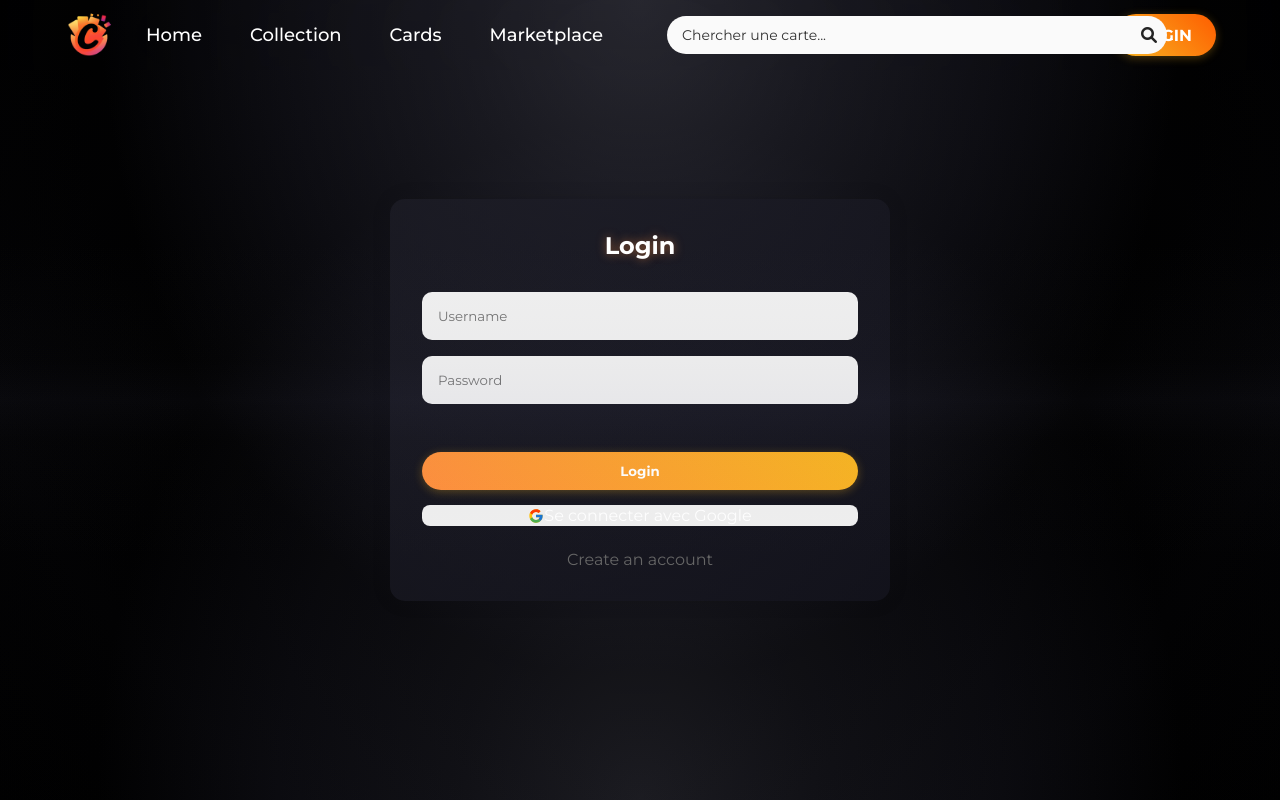
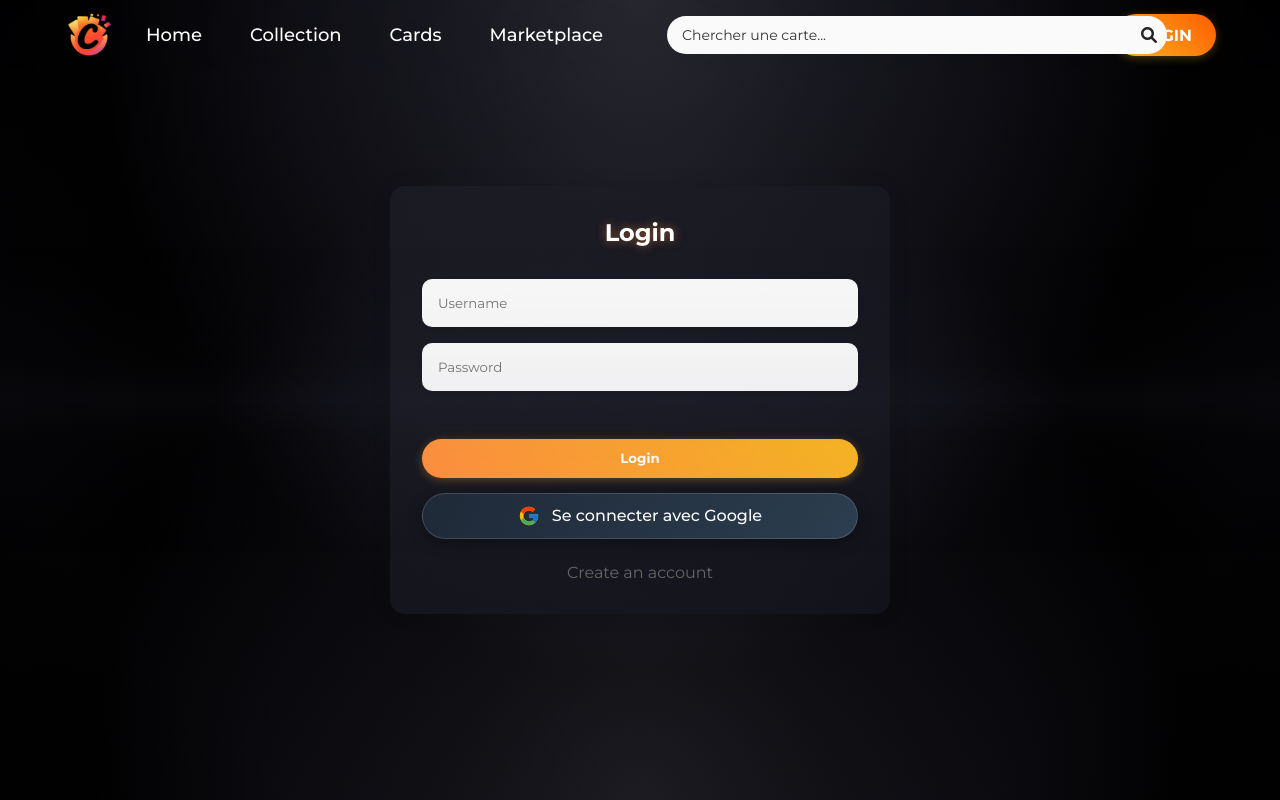
Before and after one commit to AlexF-1203/collectionr-front, a React (Vite) app: page /login in a window 1280 px wide. Built offline with nearby package versions, Linux system fonts and the light colour scheme; no server answers.

Commit message:
Test switch pleas

```diff
--- a/src/components/PokemonCard/index.jsx
+++ b/src/components/PokemonCard/index.jsx
@@ -1,4 +1,4 @@
-import React, { useRef, useState } from 'react';
+import { useRef, useState } from 'react';
 import './styles.css';
 
 const PokemonCard = ({
--- a/src/components/PokemonCollection/index.jsx
+++ b/src/components/PokemonCollection/index.jsx
@@ -1,7 +1,7 @@
-import React, { useState, useEffect } from 'react';
+import { useState, useEffect } from 'react';
 import PokemonCard from '../PokemonCard';
 import './styles.css';
-import { ACCESS_TOKEN } from '../../constants';  // Importez votre constante ACCESS_TOKEN
+import { ACCESS_TOKEN } from '../../constants';
 
 const PokemonCollection = () => {
   const [cards, setCards] = useState([]);
@@ -36,7 +36,7 @@ const PokemonCollection = () => {
 
       const data = await response.json();
       setCards(data.results);
-      setTotalPages(Math.ceil(data.count / 5)); // 5 est le nombre d'éléments par page
+      setTotalPages(Math.ceil(data.count / 5));
     } catch (error) {
       console.error('Erreur:', error);
       setError(error.message);
--- a/src/pages/Home.jsx
+++ b/src/pages/Home.jsx
@@ -19,27 +19,27 @@ const Home = () => {
     return () => clearInterval(interval);
   }, []);
 
-  useEffect(() => {
-    const animateValue = (setter, end, duration) => {
-      const start = 0;
-      const increment = end / (duration / 16);
-      let current = start;
+  // useEffect(() => {
+  //   const animateValue = (setter, end, duration) => {
+  //     const start = 0;
+  //     const increment = end / (duration / 16);
+  //     let current = start;
 
-      const timer = setInterval(() => {
-        current += increment;
-        if (current >= end) {
-          setter(end);
-          clearInterval(timer);
-        } else {
-          setter(Math.floor(current));
-        }
-      }, 16);
-    };
+  //     const timer = setInterval(() => {
+  //       current += increment;
+  //       if (current >= end) {
+  //         setter(end);
+  //         clearInterval(timer);
+  //       } else {
+  //         setter(Math.floor(current));
+  //       }
+  //     }, 16);
+  //   };
 
-    // animateValue(setCollectors, 20000, 2000);
-    // animateValue(setCardsTraded, 150000, 2000);
-    // animateValue(setCollections, 1500, 2000);
-  }, []);
+  //   // animateValue(setCollectors, 20000, 2000);
+  //   // animateValue(setCardsTraded, 150000, 2000);
+  //   // animateValue(setCollections, 1500, 2000);
+  // }, []);
 
   // const trendingCards = [
   //   {
--- a/src/styles/Sign.css
+++ b/src/styles/Sign.css
@@ -28,41 +28,8 @@
   );
   background-color: #000000;
   overflow: auto;
-  /* margin-top: 50px; */
   padding: 25px;
 }
-
-/* .login-container::before {
-  content: '';
-  position: absolute;
-  pointer-events: none;
-  width: 100%;
-  height: 100%;
-  top: 0;
-  left: 0;
-  background:
-    radial-gradient(
-      ellipse at 50% 0%,
-      rgba(100, 100, 120, 0.4) 0%,
-      rgba(70, 70, 90, 0.35) 20%,
-      rgba(50, 50, 70, 0.25) 40%,
-      rgba(0, 0, 0, 0.15) 60%,
-      rgba(20, 20, 30, 0.1) 80%,
-      transparent 100%
-    ),
-    radial-gradient(
-      ellipse at 50% 100%,
-      rgba(100, 100, 120, 0.3) 0%,
-      rgba(70, 70, 90, 0.25) 20%,
-      rgba(50, 50, 70, 0.2) 40%,
-      rgba(0, 0, 0, 0.1) 60%,
-      rgba(20, 20, 30, 0.08) 80%,
-      transparent 100%
-    );
-  z-index: 0;
-  opacity: 1;
-
-} */
 
 .login-container::after {
   content: '';
@@ -109,13 +76,23 @@
   width: 100%;
   padding: 1rem;
   border: none;
-  background-color: #f0f0f0;
+  background-color: #f8f8f8;
   border-radius: 10px;
   margin-bottom: 1rem;
+  color: #333;
+  box-shadow: 0 2px 6px rgba(0, 0, 0, 0.05);
+  transition: all 0.3s ease;
+}
+
+.form-inputs input:focus,
+.form-inputs input:hover {
+  outline: none;
+  background-color: #ffffff;
+  box-shadow: 0 0 0 3px rgba(255, 143, 63, 0.3), 0 0 10px rgba(255, 143, 63, 0.2);
+  border: 1px solid rgba(255, 143, 63, 0.5);
 }
 
 .button-shine {
-  /* background: linear-gradient(45deg, #F8B622, #FE5D00); */
   background: linear-gradient(45deg, #FF8F3F, #F8B622);
   color: white;
   border: none;
@@ -131,25 +108,35 @@
   width: 100%;
 }
 
-/* .button-shine::before {
-  transform: translateY(-2px);
-  box-shadow: 0 6px 20px rgba(255, 143, 63, 0.4);
-} */
 
 .custom-google-btn {
   width: 100%;
-  color: white;
+  display: flex;
+  align-items: center;
+  justify-content: center;
+  gap: 12px;
+  margin-top: 15px;
+  padding: 0.7rem 1.5rem;
+  border-radius: 25px;
   font-size: 16px;
-  border-radius: 8px;
-  padding: 1px 24px;
-  display: flex;
-  justify-content: center;
-  align-items: center;
-  text-align: center;
-  box-sizing: border-box;
-  border: none;
+  font-weight: 500;
+  background: linear-gradient(135deg, #1f2937, #2c3e50);
+  color: #ffffff;
+  border: 1px solid rgba(255, 255, 255, 0.15);
+  box-shadow: 0 4px 15px rgba(0, 0, 0, 0.3);
   cursor: pointer;
-  margin-top: 15px;
+  transition: transform 0.2s ease, box-shadow 0.3s ease;
+  backdrop-filter: blur(2px);
+}
+
+.custom-google-btn:hover {
+  transform: translateY(-2px);
+  box-shadow: 0 6px 20px rgba(63, 98, 255, 0.4);
+  background: linear-gradient(135deg, #27384f, #3a4a62);
+}
+
+.google-icon {
+  font-size: 22px;
 }
 .button-shine:hover {
   transform: translateY(-2px);
```
Also changed, not shown: src/components/PokemonCard/PokemonCard.jsx (+5 -7 lines), src/components/ProtectedRoute/index.jsx (line endings or trailing spaces).
